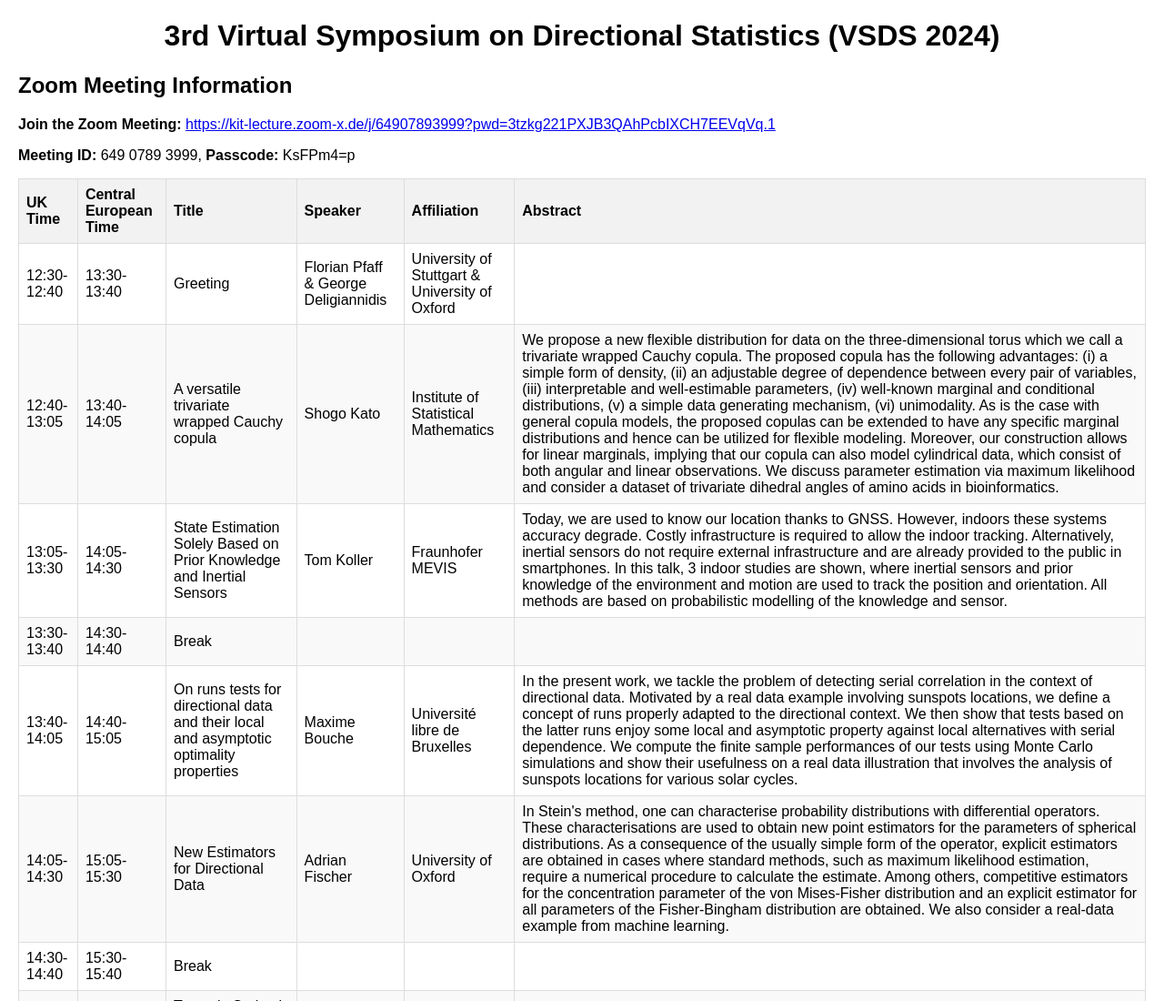
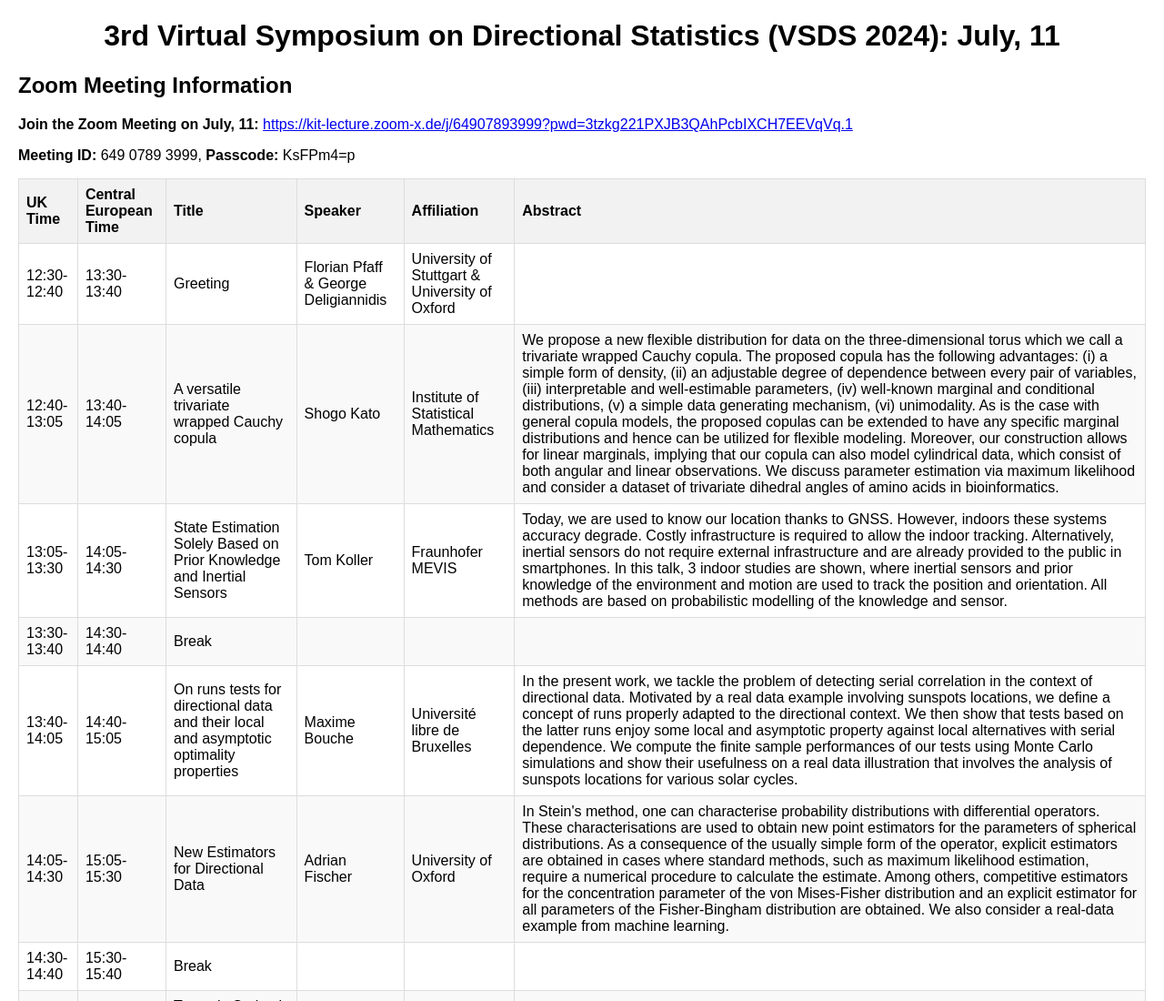
Before and after one commit to FlorianPfaff/VSDS2024, a plain HTML site: page index.html in a window 1280 px wide. Shown: the top 1100 px of the page at 91% size. Drawn offline with Linux system fonts and the light colour scheme.

Commit message:
Update index.html

```diff
--- a/index.html
+++ b/index.html
@@ -31,11 +31,11 @@
 </head>
 <body>
 
-<h1>3rd Virtual Symposium on Directional Statistics (VSDS 2024)</h1>
+<h1>3rd Virtual Symposium on Directional Statistics (VSDS 2024): July, 11</h1>
 
 <div class="zoom-info">
     <h2>Zoom Meeting Information</h2>
-    <p><strong>Join the Zoom Meeting:</strong> <a href="https://kit-lecture.zoom-x.de/j/64907893999?pwd=3tzkg221PXJB3QAhPcbIXCH7EEVqVq.1" target="_blank">https://kit-lecture.zoom-x.de/j/64907893999?pwd=3tzkg221PXJB3QAhPcbIXCH7EEVqVq.1</a></p>
+    <p><strong>Join the Zoom Meeting on July, 11:</strong> <a href="https://kit-lecture.zoom-x.de/j/64907893999?pwd=3tzkg221PXJB3QAhPcbIXCH7EEVqVq.1" target="_blank">https://kit-lecture.zoom-x.de/j/64907893999?pwd=3tzkg221PXJB3QAhPcbIXCH7EEVqVq.1</a></p>
     <p><strong>Meeting ID:</strong> 649 0789 3999, <strong>Passcode:</strong> KsFPm4=p</p>
 </div>
 
```
